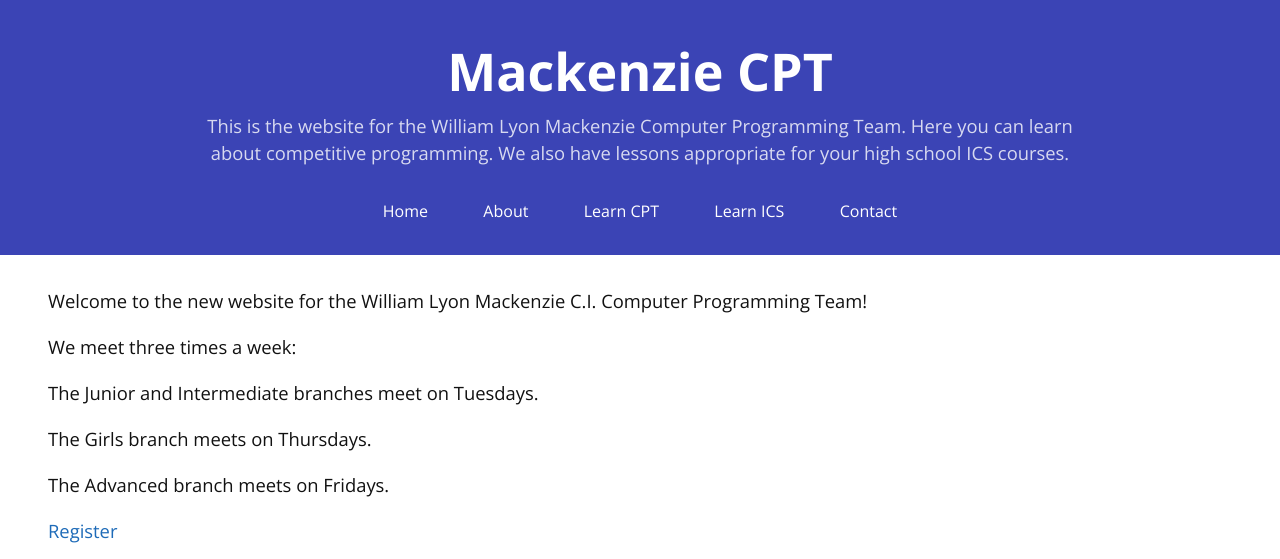
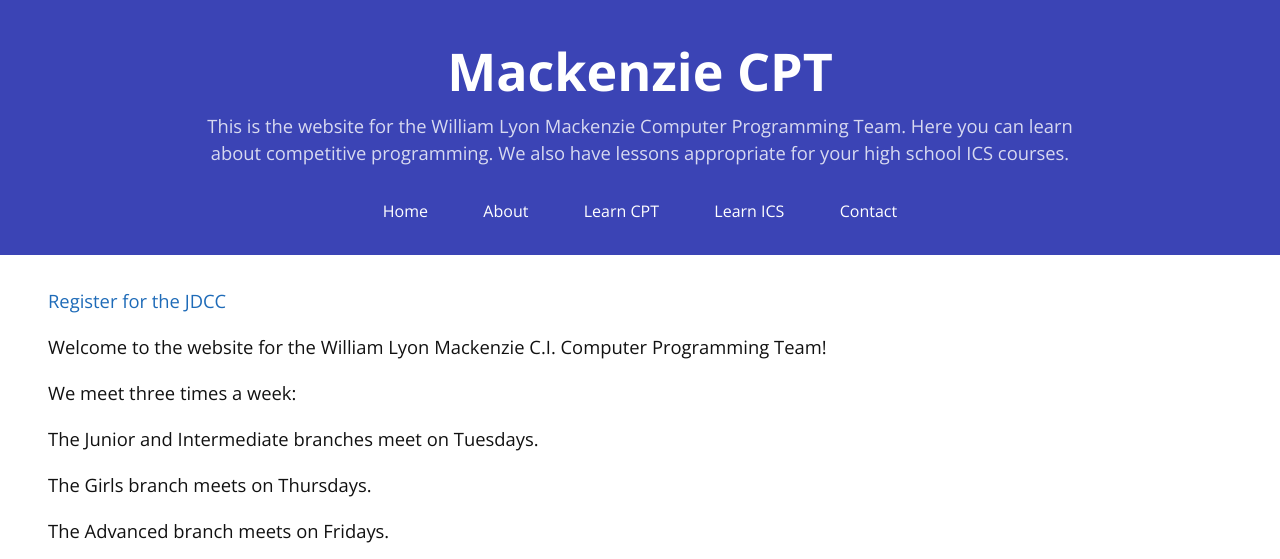
Before and after one commit to mcpt/mcpt.github.io, a Jekyll site: the page built from index.md, in a window 1280 px wide and 900 px high, cut to the strip 0-559 px from the top of the window. Built offline with Jekyll 4.4.1, drawn with Linux system fonts in a browser that asks for light colours.

Commit message:
Add JDCC registration form.

```diff
--- a/index.md
+++ b/index.md
@@ -2,7 +2,9 @@
 layout: default
 ---
 
-Welcome to the new website for the William Lyon Mackenzie C.I. Computer Programming Team!
+[Register for the JDCC](/jdcc/)
+
+Welcome to the website for the William Lyon Mackenzie C.I. Computer Programming Team!
 
 We meet three times a week:
 
```
Also changed, not shown: jdcc.md (added, +7 -0 lines).
